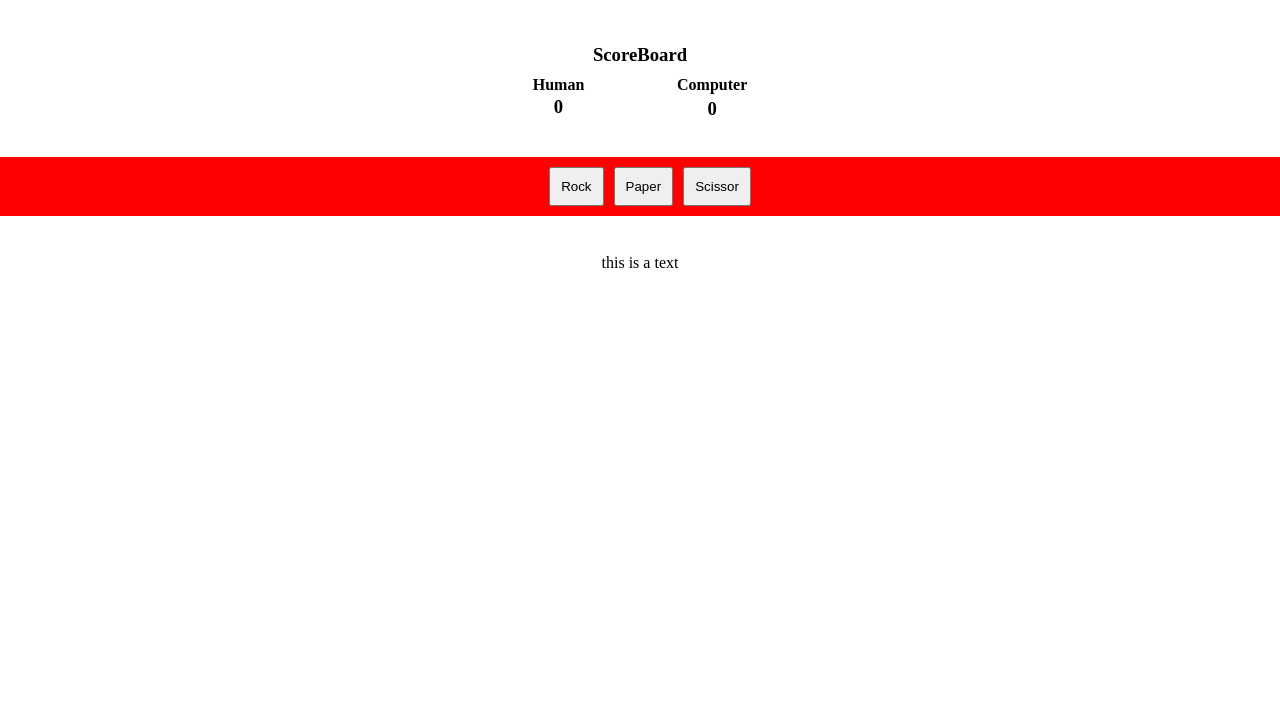
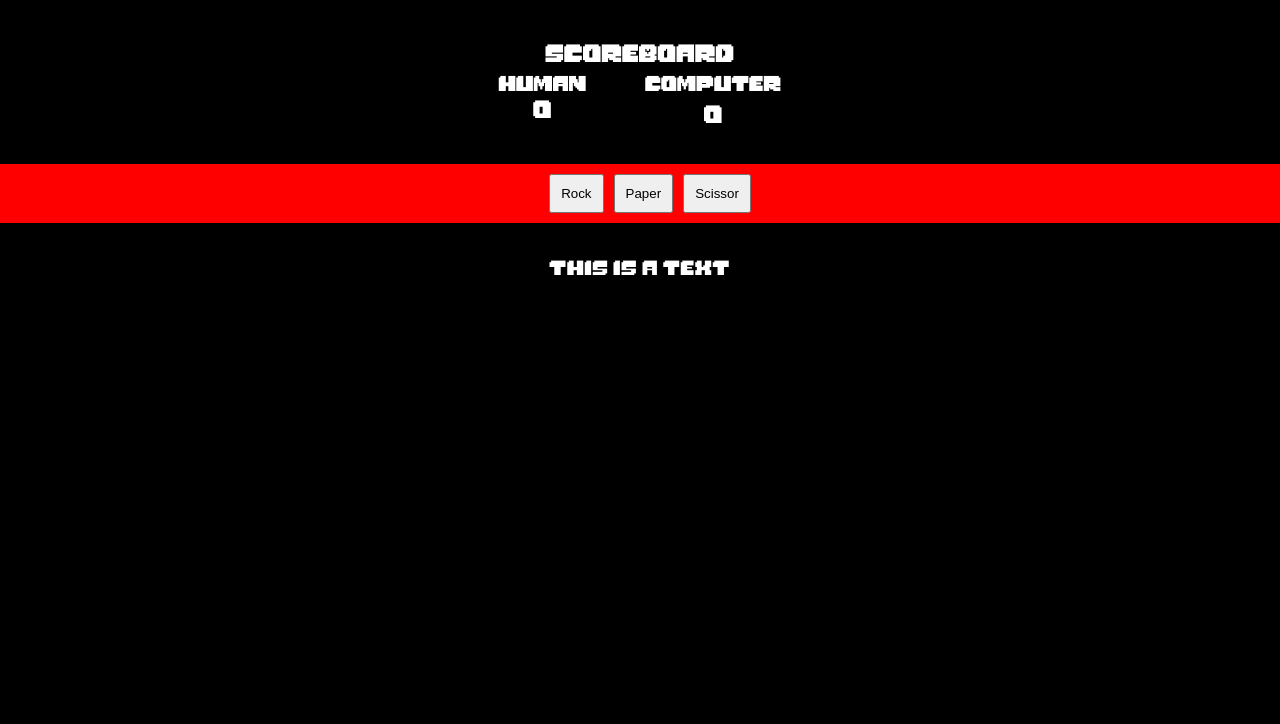
Before and after one commit to aditya2911/RPS, a plain HTML site: page index.html in a window 1280 px wide. Shown: the part 76-800 px from the top of the page. Drawn offline with Linux system fonts and the light colour scheme.

Commit message:
added a undertale style font and applied it

```diff
--- a/styling.css
+++ b/styling.css
@@ -1,3 +1,12 @@
+@font-face {
+    font-family: undertaleFont;
+    src: url('MonsterFriendFore.otf');
+}
+html{
+    background-color: rgb(0, 0, 0);
+    font-family: undertaleFont;
+    color: white;
+}
 .optionDiv{
 
     width:100%;
```
Also changed, not shown: MonsterFriendFore.otf (added).
